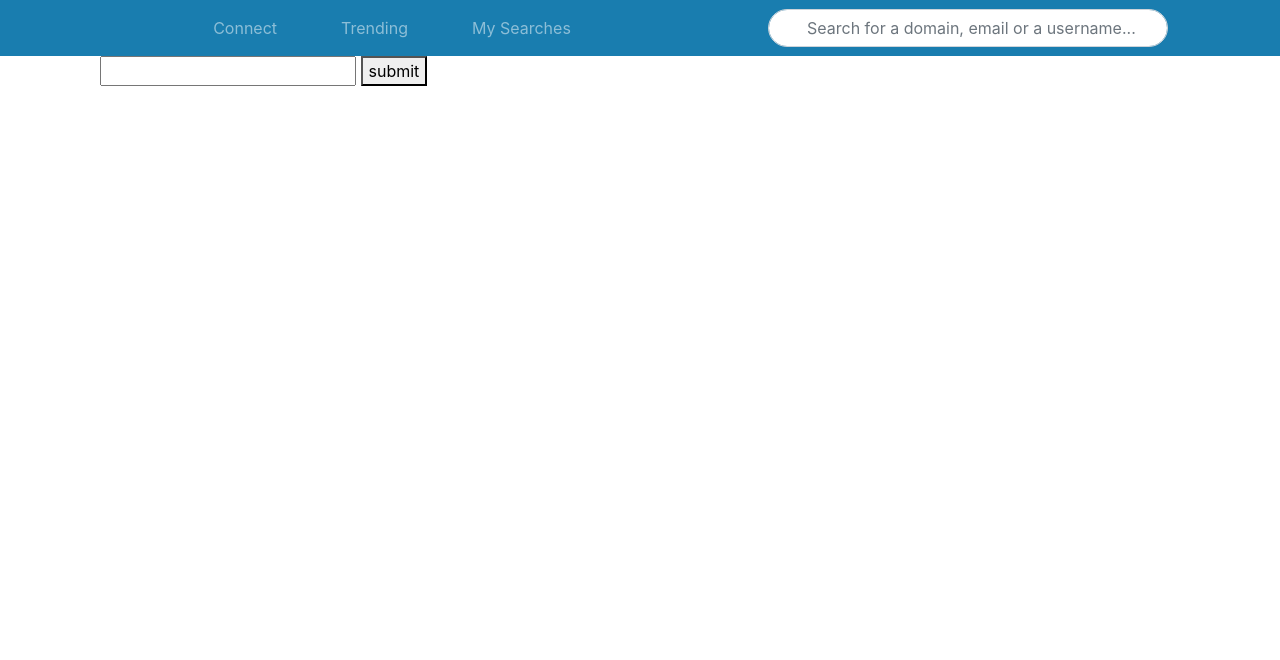
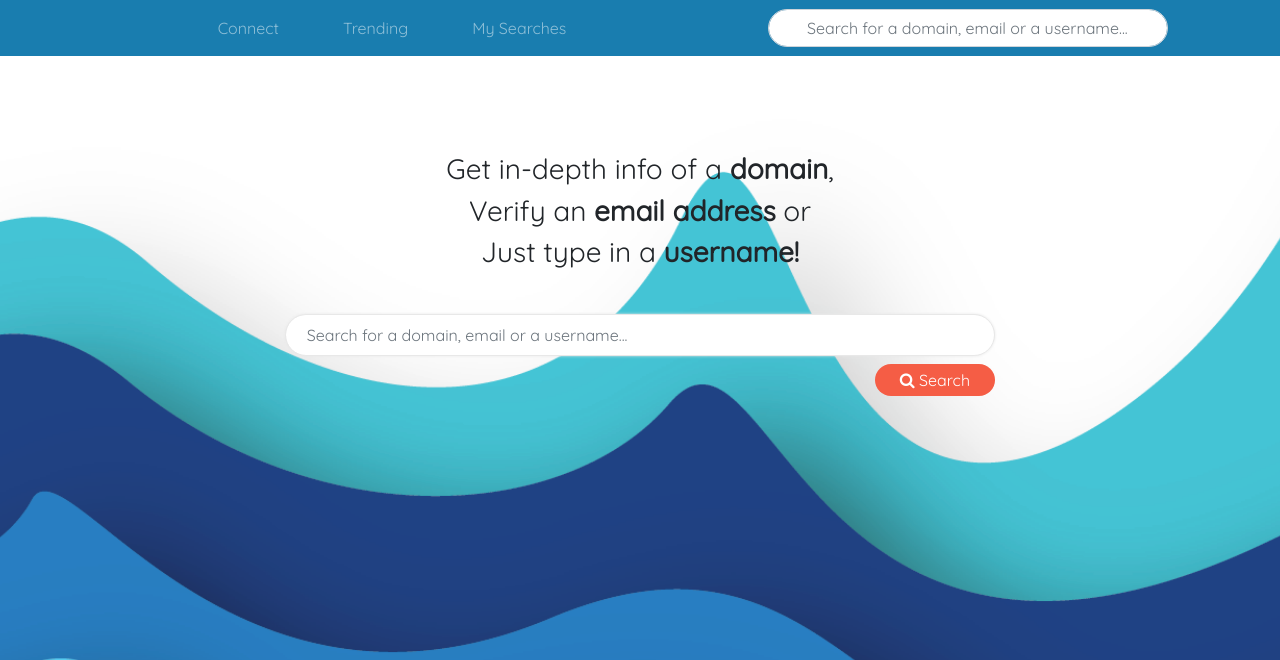
Before and after one commit to dilipj17/crawlr_web_app, a Django app: template templates/index.html in a window 1280 px wide. Shown: the top 660 px of the page. Run offline with Django 3.2, Linux system fonts and the light colour scheme; the template is opened without the code that fills it, so the values that code supplies are empty; some libraries are stand-ins or nearby versions.

Commit message:
index and question button templates done

```diff
--- a/templates/index.html
+++ b/templates/index.html
@@ -1,8 +1,72 @@
 {%extends 'base.html'%}
+{%load static%}
+
+{%block title%}Search{%endblock%}
 {%block content%}
-    <form action="{%url 'search:result'%}" method="POST">
-        {%csrf_token%}
-        <input type="text" name="q">
-        <button type="submit">submit</button>
-    </form>
-{%endblock%}
+<style>
+  body {
+    background-image:url("{%  static "Images/bg1.png" %}");
+    background-position: center center;
+    background-repeat: no-repeat;
+    background-attachment: fixed;
+    background-size: cover;
+    font-family: 'Quicksand';
+    font-size: 100%;
+    overflow: hidden;
+  }
+
+  .button1 {
+    background-color: #F55D45;
+    border-radius: 20px;
+    border: none;
+    padding: 4px 25px;
+  }
+
+  .text-responsive {
+    font-size: calc(100% + 6vw + 6vh);
+    font-family: 'Quicksand';
+  }
+
+  .inrep {
+    border-radius: 22px;
+    width: 100%;
+    border: 1px solid #E8E8E8;
+    -webkit-border-radius: 22px;
+    -moz-border-radius: 22px;
+    -webkit-box-shadow: 0px 0px 3px #E8E8E8;
+    -moz-box-shadow: 0px 0px 3px #E8E8E8;
+    box-shadow: 0px 0px 3px #E8E8E8;
+  }
+</style>
+<div class="row mt-5">
+  <div class="col-sm-2"></div>
+  <div class="col-sm-8 mt-5">
+
+    <div class="text-responsive" align="center">
+      <h3>Get in-depth info of a <b>domain</b>, </h3>
+      <h3>Verify an <b>email address</b> or </h3>
+      <h3>Just type in a <b>username!</b> </h3>
+    </div>
+
+    <div class="row">
+      <div class="col-sm-12" style="position: absolute;top: 130%">
+        <div class="mb-4">
+          <form style="width: 100%;" action="{%url 'search:result'%}" method="POST">
+            {%csrf_token%}
+            <span class="form-group mt-4 ">
+              <input type="text" style="height: 42px;" class="form-control inrep" name="q" placeholder="  Search for a domain, email or a username...">
+            </span>
+            <button style="float: right;" type="submit" class="btn btn-success button1 mt-2">
+              <i class="fa fa-search"></i>
+              Search
+            </button>
+            </span>
+            <div style="clear: both"></div>
+          </form>
+        </div>
+      </div>
+    </div>
+
+  </div>
+  <div class="col-sm-2"></div>
+  {% endblock %}
```
Also changed, not shown: question/templates/question.html (+26 -14 lines).
